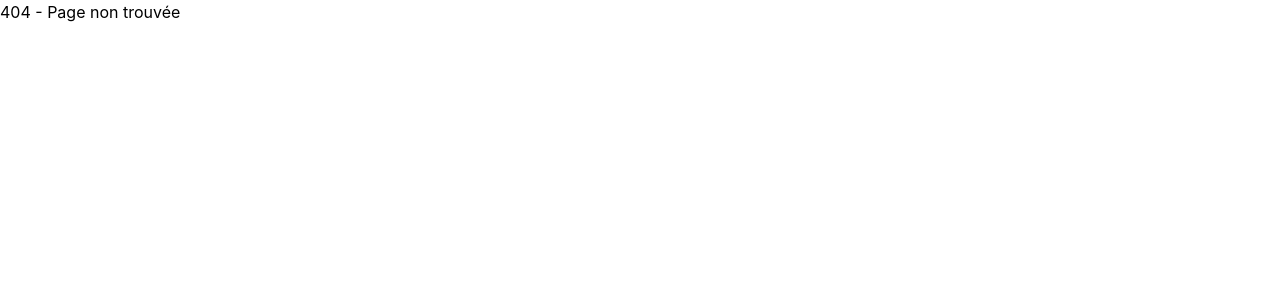
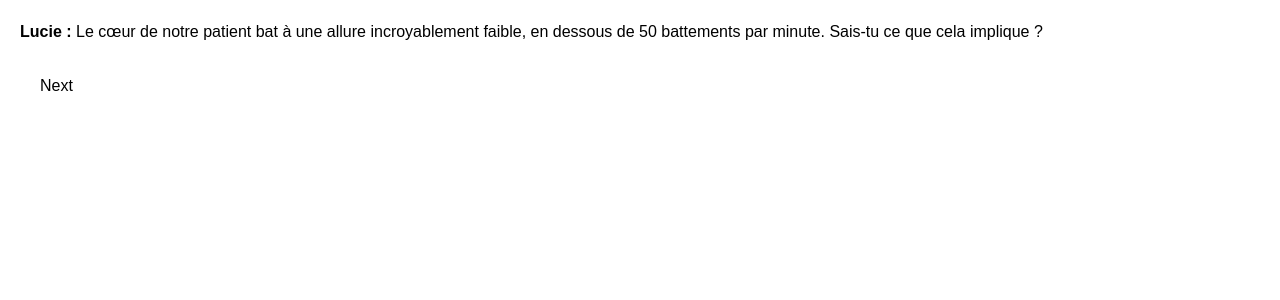
Before and after one commit to Limit-Breker/Nuit-Info-2024, a React (Create React App) app: page /dialogue1 in a window 1280 px wide. Before the commit this address had no page. Shown: the top 300 px of the page. Built offline with nearby package versions, Linux system fonts and the light colour scheme; a web font is replaced by a local one.

Commit message:
feat (front) : y'a le premier dialogue

```diff
--- a/src/App.tsx
+++ b/src/App.tsx
@@ -4,6 +4,7 @@ import React from 'react';
 import { BrowserRouter as Router, Route, Routes } from 'react-router-dom';
 import Accueil from './pages/accueil/accueil';
 import Test from './pages/test/test';
+import Dialogue1 from './pages/dialogues/dialogue1';
 
 const App: React.FC = () => {
     return (
@@ -15,6 +16,7 @@ const App: React.FC = () => {
                     <Routes>
                         <Route path="/" element={<Accueil />} />
                         <Route path="/test" element={<Test />} />
+                        <Route path="/dialogue1" element={<Dialogue1 />} />
                         <Route path="*" element={<h1>404 - Page non trouvée</h1>} />
                     </Routes>
                 </div>
--- /dev/null
+++ b/src/pages/dialogues/Dialogues.json
@@ -0,0 +1,91 @@
+[
+    {
+        "titre": "Le coeur et les courants maritimes",
+        "phrases":[
+            {
+                "personnage": "Lucie",
+                "texte":
+                "Le cœur de notre patient bat à une allure incroyablement faible, en dessous de 50 battements par minute. Sais-tu ce que cela implique ?"
+            },
+            {
+                "personnage": "Jean-Marin",
+                "texte": "Pas vraiment, mais ça n’a pas l’air bon."
+            },
+            {
+                "personnage": "Lucie",
+                "texte":
+                "C’est ce qu’on appelle une bradycardie. Quand le cœur bat trop lentement, il n’alimente pas suffisamment le corps en oxygène. Ça peut causer des vertiges, des évanouissements et même conduire à une insuffisance cardiaque."
+            },
+            {
+                "personnage": "Jean-Marin",
+                "texte": "Une insuffisance cardiaque ?"
+            },
+            {
+                "personnage": "Lucie",
+                "texte":
+                "Oui, le sang n’est plus pompé correctement, ce qui peut provoquer un œdème, une accumulation de liquide qui rend la respiration difficile. Et si cela empire, il risque des arrêts cardiaques ou des troubles graves comme la tachycardie ventriculaire."
+            },
+            {
+                "personnage": "Jean-Marin",
+                "texte": "C’est comme si un courant marin essentiel ralentissait ou s’arrêtait complètement !"
+            },
+            {
+                "personnage": "Lucie",
+                "texte": "Ah, ça te parle mieux en termes marins, hein ?"
+            },
+            {
+                "personnage": "Jean-Marin",
+                "texte":
+                "Exactement ! Si un courant océanique comme le  Gulf Stream ralentit trop, ça perturbe tout : le climat change, les tempêtes deviennent plus violentes, et l’écosystème marin tout entier est menacé."
+            },
+            {
+                "personnage": "Lucie",
+                "texte": "Intéressant. Alors pour l’océan, un courant comme le Gulf Stream, c’est un peu comme le cœur pour un humain ?"
+            },
+            {
+                "personnage": "Jean-Marin",
+                "texte":
+                "Tout à fait ! Les courants redistribuent la chaleur entre l’équateur et les pôles, comme le cœur distribue l’oxygène. Sans eux, les climats régionaux deviennent extrêmes et imprévisibles."
+            },
+            {
+                "personnage": "Lucie",
+                "texte": "Et ça affecte directement la vie marine, j’imagine ?"
+            },
+            {
+                "personnage": "Jean-Marin",
+                "texte":
+                "Oui. Moins de courants signifie moins de mélange des eaux. Le phytoplancton, à la base de la chaîne alimentaire, ne se développe pas correctement. Sans lui, la biodiversité marine s’effondre."
+            },
+            {
+                "personnage": "Lucie",
+                "texte":
+                "Donc, un courant marin qui faiblit, c’est comme un cœur qui ralentit. L’oxygène dans le sang ou les nutriments dans l’eau ne sont plus distribués, et tout l’écosystème en pâtit."
+            },
+            {
+                "personnage": "Jean-Marin",
+                "texte":
+                "Exactement. Et comme la bradycardie peut entraîner des chutes et des blessures chez un humain, des courants marins perturbés peuvent provoquer des catastrophes naturelles comme des inondations et des tempêtes plus fréquentes."
+            },
+            {
+                "personnage": "Lucie",
+                "texte": "Alors, on doit protéger les courants marins comme on surveille un cœur en bradycardie. Les deux sont essentiels à la vie."
+            },
+            {
+                "personnage": "Jean-Marin",
+                "texte": "Bien dit. Je vais méditer là-dessus pendant ma prochaine plongée. Et toi ?"
+            },
+            {
+                "personnage": "Lucie",
+                "texte": "Moi, je vais rappeler à ce patient de surveiller son cœur. Après tout, protéger son équilibre interne, c’est comme préserver celui de l’océan."
+            },
+            {
+                "personnage": "Jean-Marin",
+                "texte": "Deux écosystèmes, une même règle : l’équilibre avant tout."
+            },
+            {
+                "personnage": "Lucie",
+                "texte": "Exactement !"
+            }
+        ]
+    }
+]
--- /dev/null
+++ b/src/pages/dialogues/dialogue1.tsx
@@ -0,0 +1,54 @@
+import React from 'react';
+import Dialogues from './Dialogues.json';
+import { useState } from 'react';
+
+interface Phrase {
+    personnage: string;
+    texte: string;
+}
+
+const Dialogue1: React.FC = () => {
+
+    const dialogues = Dialogues.flatMap(dialogue => dialogue.phrases.map((phrase: Phrase) => {
+        return {
+            personnage: phrase.personnage,
+            texte: phrase.texte
+        };
+    }));
+
+    const [currentDialogueIndex, setCurrentDialogueIndex] = useState(0);
+
+    // Récupère le dialogue actuel
+    const currentDialogue = dialogues[currentDialogueIndex];
+
+    // Gestion du bouton Next
+    const handleNext = () => {
+      if (currentDialogueIndex < dialogues.length - 1) {
+        setCurrentDialogueIndex(currentDialogueIndex + 1);
+      } else {
+        alert("Fin des dialogues !");
+      }
+    };
+
+
+    return (/*
+        <div>
+            {tata.map((phrase, index) => (
+                <div key={index}>
+                    <div className="text-xl font-bold font-Lato">{phrase.personnage}</div>
+                    <div className="font-Mandali">{phrase.texte}</div>
+                </div>
+            ))}
+        </div>*/
+        <div style={{ padding: "20px", fontFamily: "Arial, sans-serif" }}>
+            <div style={{ marginBottom: "20px" }}>
+                <strong>{currentDialogue.personnage} :</strong> {currentDialogue.texte}
+            </div>
+            <button onClick={handleNext} style={{ padding: "10px 20px" }}>
+            Next
+            </button>
+        </div>
+    );
+};
+
+export default Dialogue1;
--- /dev/null
+++ b/src/pages/dialogues/phrase.tsx
@@ -0,0 +1,13 @@
+interface PhraseProps {
+    personnage: string;
+    texte: string;
+}
+
+const Phrase: React.FC<PhraseProps> = ({personnage, texte}) => {
+    return (
+        <div>
+            <div>{personnage}</div>
+            <div>{texte}</div>
+        </div>
+    );
+}
```
